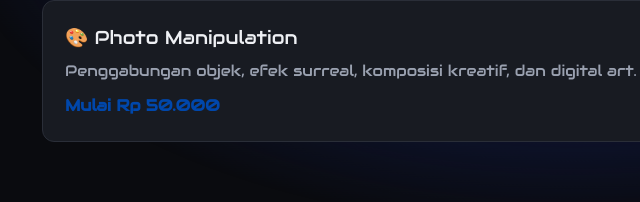
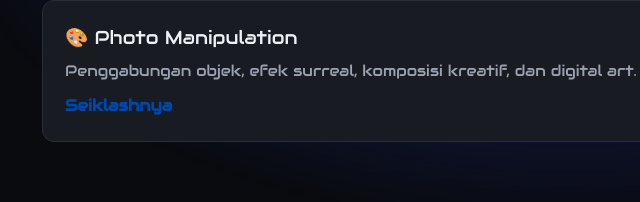
Before and after one commit to rasyaainurrofiq459-cyber/Commision, a plain HTML site: page index.html in a window 1280 px wide. Shown: the part 598-800 px from the top of the page, 68-708 px from the left. Drawn offline with Linux system fonts and the light colour scheme.

Commit message:
Update index.html

```diff
--- a/index.html
+++ b/index.html
@@ -24,7 +24,7 @@
 <section id="layanan"><div class="wrap">
   <h2>Layanan</h2><p class="sub">Pilih jasa sesuai kebutuhanmu.</p>
   <div class="grid">
-    <div class="card"><h3>🎨 Photo Manipulation</h3><p>Penggabungan objek, efek surreal, komposisi kreatif, dan digital art.</p><div class="price">Mulai Rp 50.000</div></div>
+    <div class="card"><h3>🎨 Photo Manipulation</h3><p>Penggabungan objek, efek surreal, komposisi kreatif, dan digital art.</p><div class="price">Seiklashnya</div></div>
   </div>
 </div></section>
 
```
